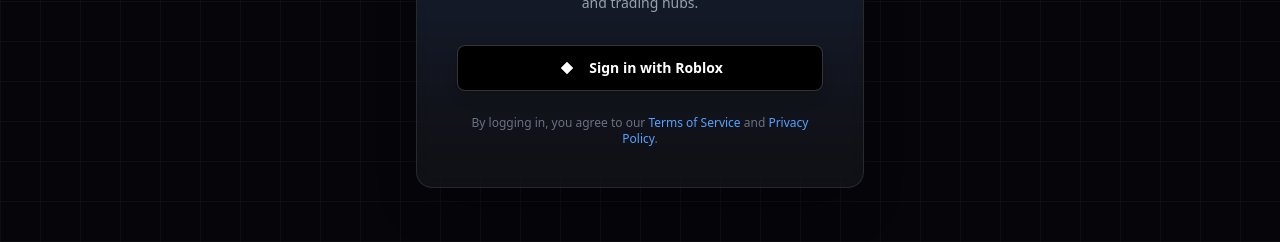
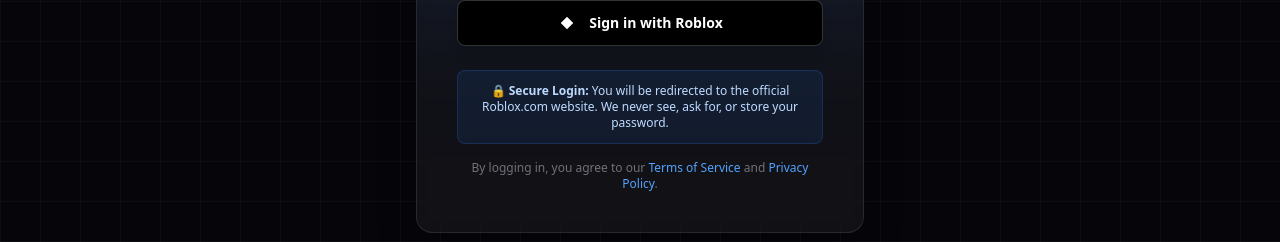
Before and after one commit to ashishjacob786/bloxfruitvaluable, a Next.js app: page /login in a window 1280 px wide. Shown: the part 359-601 px from the top of the page. Built offline with nearby package versions, Linux system fonts and the light colour scheme; no server answers.

Commit message:
feat: add clear security disclaimer to login page

```diff
--- a/src/app/login/page.tsx
+++ b/src/app/login/page.tsx
@@ -51,9 +51,13 @@
           </div>
 
           <div className="mt-6 text-center">
-            <p className="text-xs text-gray-500">
-              By logging in, you agree to our <Link href="#" className="text-blue-400 hover:underline">Terms of Service</Link> and <Link href="#" className="text-blue-400 hover:underline">Privacy Policy</Link>.
-            </p>
+            <div className="mt-6 p-3 bg-blue-500/10 border border-blue-500/20 rounded-lg text-xs text-blue-200 text-center">
+            🔒 <strong>Secure Login:</strong> You will be redirected to the official Roblox.com website. We never see, ask for, or store your password.
+          </div>
+
+          <p className="mt-4 text-center text-xs text-muted-foreground">
+            By logging in, you agree to our <a href="/terms" className="text-blue-400 hover:underline">Terms of Service</a> and <a href="/privacy-policy" className="text-blue-400 hover:underline">Privacy Policy</a>.
+          </p>
           </div>
         </div>
       </div>
```
